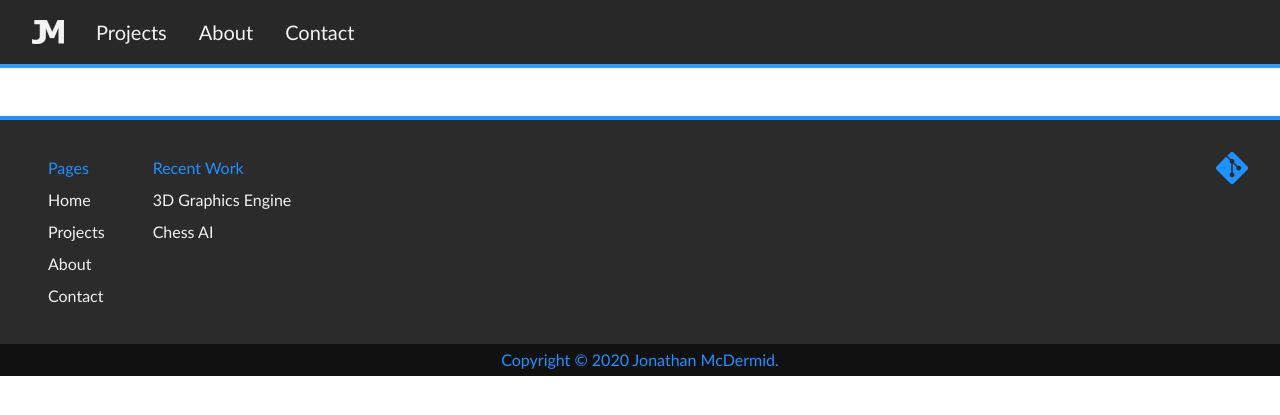
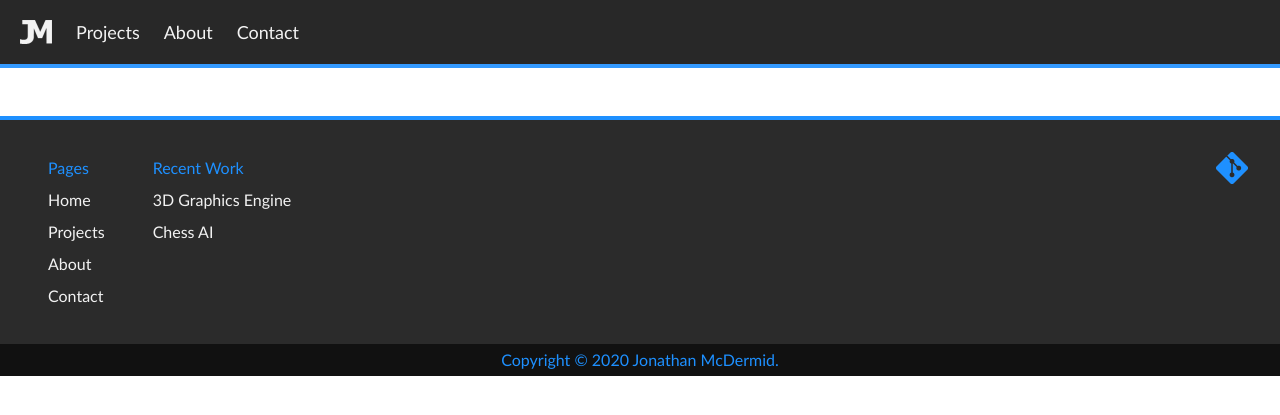
Before and after one commit to jonathanmcdermid/My-Website, a PHP site: page /about.html in a window 1280 px wide. Shown: the top 415 px of the page. Run offline with PHP 8.4, Linux system fonts and the light colour scheme.

Commit message:
nav bar adjusted

```diff
--- a/index.html
+++ b/index.html
@@ -80,7 +80,7 @@
             </a>
         </div>
         <ul class="footer-secondary">
-            <li><p>Copyright © 2020 Jonathan McDermid.</p></li>
+            <li><p>Copyright © 2020 Jonathan McDermid.</></li>
         </ul>
     </footer>
 </body>
--- a/style.css
+++ b/style.css
@@ -118,7 +118,7 @@
 
 header .header-brand {
     display: block;
-    padding: 20px 16px 0px 32px;
+    padding: 20px 12px 0px 20px;
     float: left;
 }
 
@@ -132,13 +132,13 @@
     display: inline-block;
     float: left;
     list-style: none;
-    padding: 0px 16px;
+    padding: 0px 12px;
 }
 
 header nav ul li a {
     font-family: 'Tw Cen MT', 'Calibri';
     font-weight: 100;
-    font-size: 20px;
+    font-size: 18px;
     line-height: 32px;
     color: #f2f2f2;
 }
@@ -264,7 +264,7 @@
 }
 
 .footer-links-recent-work {
-    display: none;
+        display: block;
 }
 
 .footer-sm {
@@ -279,6 +279,5 @@
 
 @media only screen and (min-width: 1024px) {
     .footer-links-recent-work {
-        display: block;
     }
 }
```
